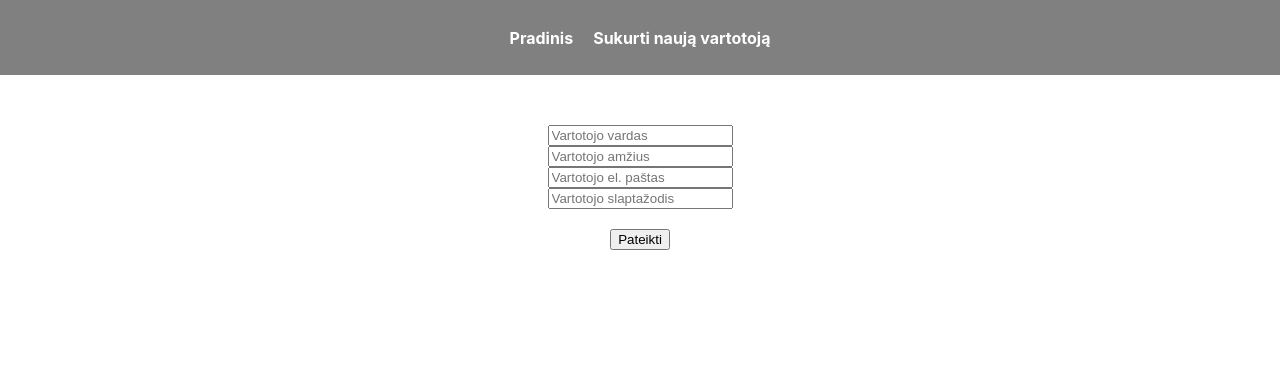
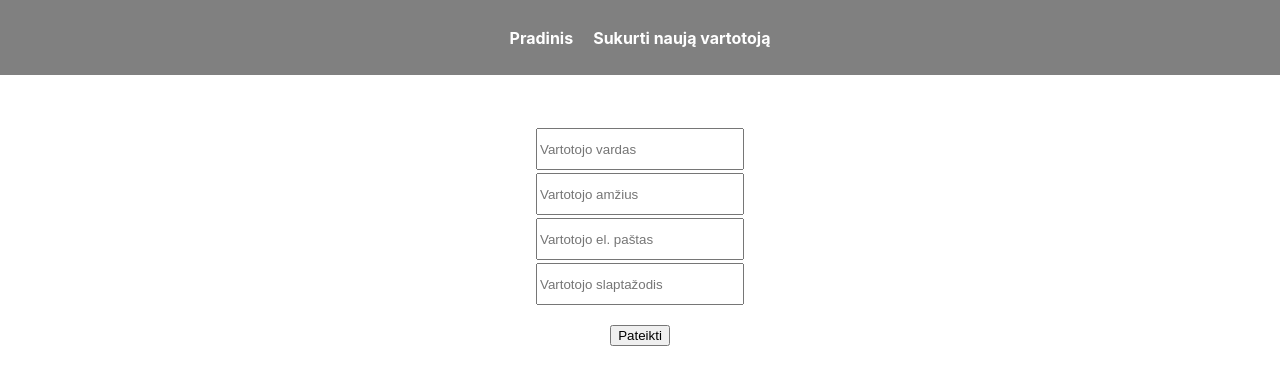
Before and after one commit to MatasRu/egzaminas, a React (Create React App) app: page /CreateUser in a window 1280 px wide. Shown: the top 384 px of the page. Built offline with nearby package versions, Linux system fonts and the light colour scheme; no server answers.

Commit message:
Cleared some code and updated css

```diff
--- a/src/App.css
+++ b/src/App.css
@@ -41,6 +41,11 @@
   border-bottom: 1px solid black;
 }
 
+input {
+  width: 200px;
+  height: 36px;
+  margin-top: 3px;
+}
 
 
 .bold{
--- a/src/pages/CreateUser.js
+++ b/src/pages/CreateUser.js
@@ -34,15 +34,12 @@ function CreateUser() {
     return (
 
         <div className="d-flex flex-dir-col mt-50 flex-a-center flex-j-center">
-
             <input ref={name} type="text" placeholder="Vartotojo vardas"/>
             <input ref={age} type="number" placeholder="Vartotojo amžius"/>
             <input ref={email} type="text" placeholder="Vartotojo el. paštas"/>
             <input ref={password} type="password" placeholder="Vartotojo slaptažodis"/>
             <button onClick={createUser} className="mt-20">Pateikti</button>
-
             <div className="mt-50 green">{getError}</div>
-
         </div>
 
 
--- a/src/pages/ShowUsers.js
+++ b/src/pages/ShowUsers.js
@@ -7,8 +7,6 @@ function ShowUsers({getUsers}) {
         http.get(`/deleteUser/${id}`).then(res => {
             console.log(res)
         })
-
-
     }
 
     return (
```
Also changed, not shown: src/pages/EditUser.js (+0 -7 lines).
